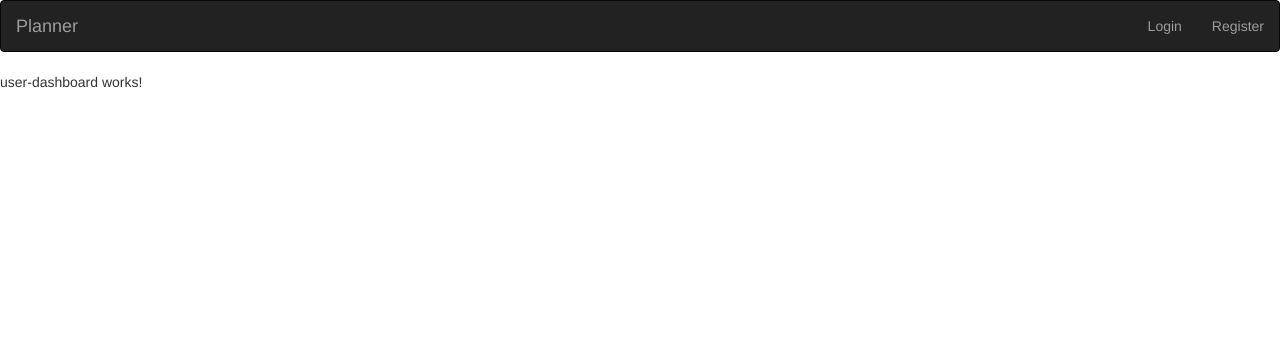
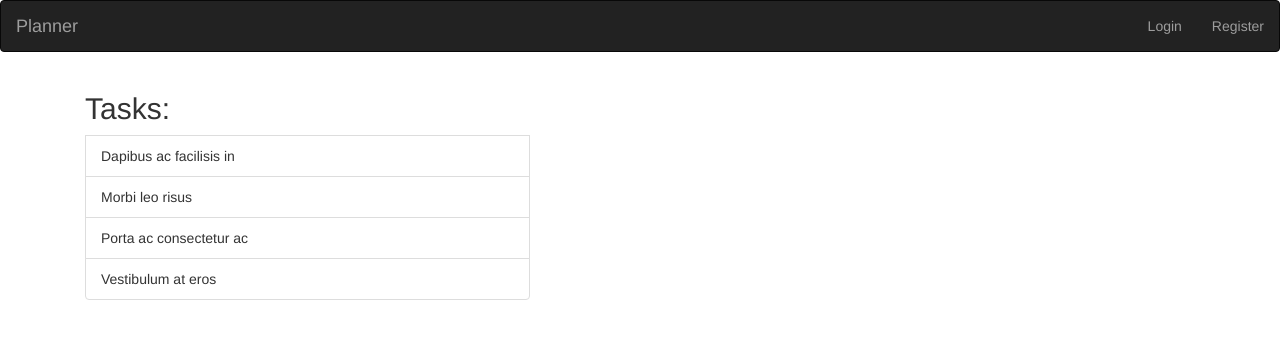
Before and after one commit to TruliParadajz/Planner-Angular, an Angular app: page /user in a window 1280 px wide. Shown: the top 338 px of the page. Built offline with nearby package versions, Linux system fonts and the light colour scheme.

Commit message:
dashboard

```diff
--- a/src/app/user-dashboard/user-dashboard.component.html
+++ b/src/app/user-dashboard/user-dashboard.component.html
@@ -1,3 +1,11 @@
-<p>
-  user-dashboard works!
-</p>
+<div class="container">
+  <div class="col-md-5">
+    <ul class="list-group list-group-flush">
+      <h2 class="titles">Tasks:</h2>
+      <li class="list-group-item">Dapibus ac facilisis in</li>
+      <li class="list-group-item">Morbi leo risus</li>
+      <li class="list-group-item">Porta ac consectetur ac</li>
+      <li class="list-group-item">Vestibulum at eros</li>
+    </ul>
+  </div>
+</div>
```
